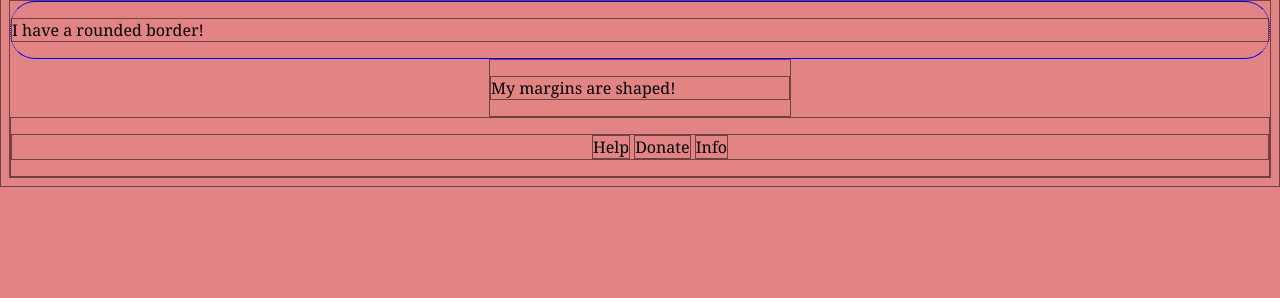
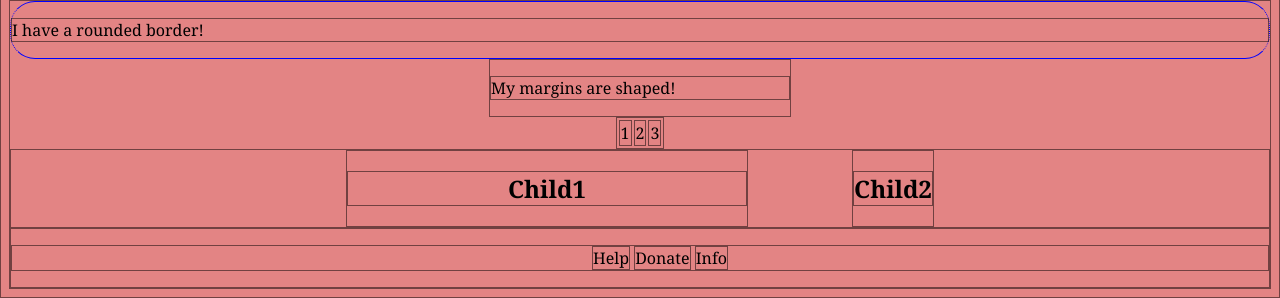
Before and after one commit to EverettSussman/WebPages, a PHP site: page / in a window 1280 px wide. Shown: the part 625-923 px from the top of the page. Before the commit the page ends 812 px from the top, so only its background shows below. Run offline with PHP 8.4, Linux system fonts and the light colour scheme.

Commit message:
added to index

```diff
--- a/project0.1/index.html
+++ b/project0.1/index.html
@@ -26,6 +26,23 @@
         <p>My margins are shaped!</p>
 	</div>
 
+	<table>
+		<tr>
+			<td>1</td>
+			<td>2</td>
+			<td>3</td>
+		</tr>
+	</table>
+
+	<div id="Parent">
+		<div class="child1">
+		 <h2>Child1</h2>
+		</div>
+		<div class="child2">
+		 <h2>Child2</h2>
+		</div>
+	</div>
+
 	<div id="HorizontalList">
 		<ul>
 			<li>Help</li>
--- a/project0.1/style.css
+++ b/project0.1/style.css
@@ -44,3 +44,21 @@ img {
 #HorizontalList li {
 	display: inline-block;
 }
+
+table {
+	text-align: center;
+	margin: auto;
+}
+
+#Parent {
+	text-align: center;
+}
+.child1 {
+	display: inline-block;
+	width: 400px;
+	margin-right: 100px;
+}
+
+.child2 {
+	display: inline-block;
+}
```
